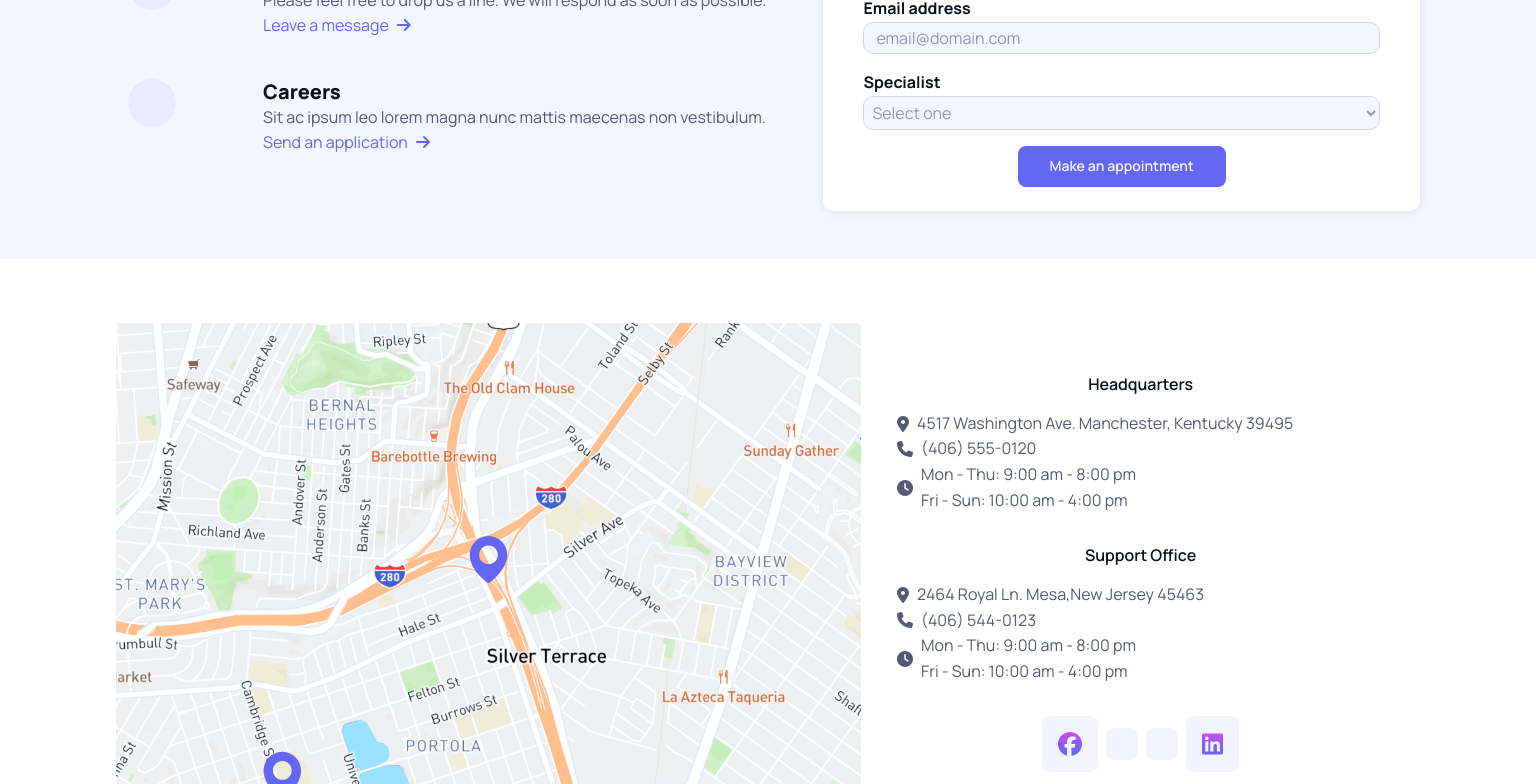
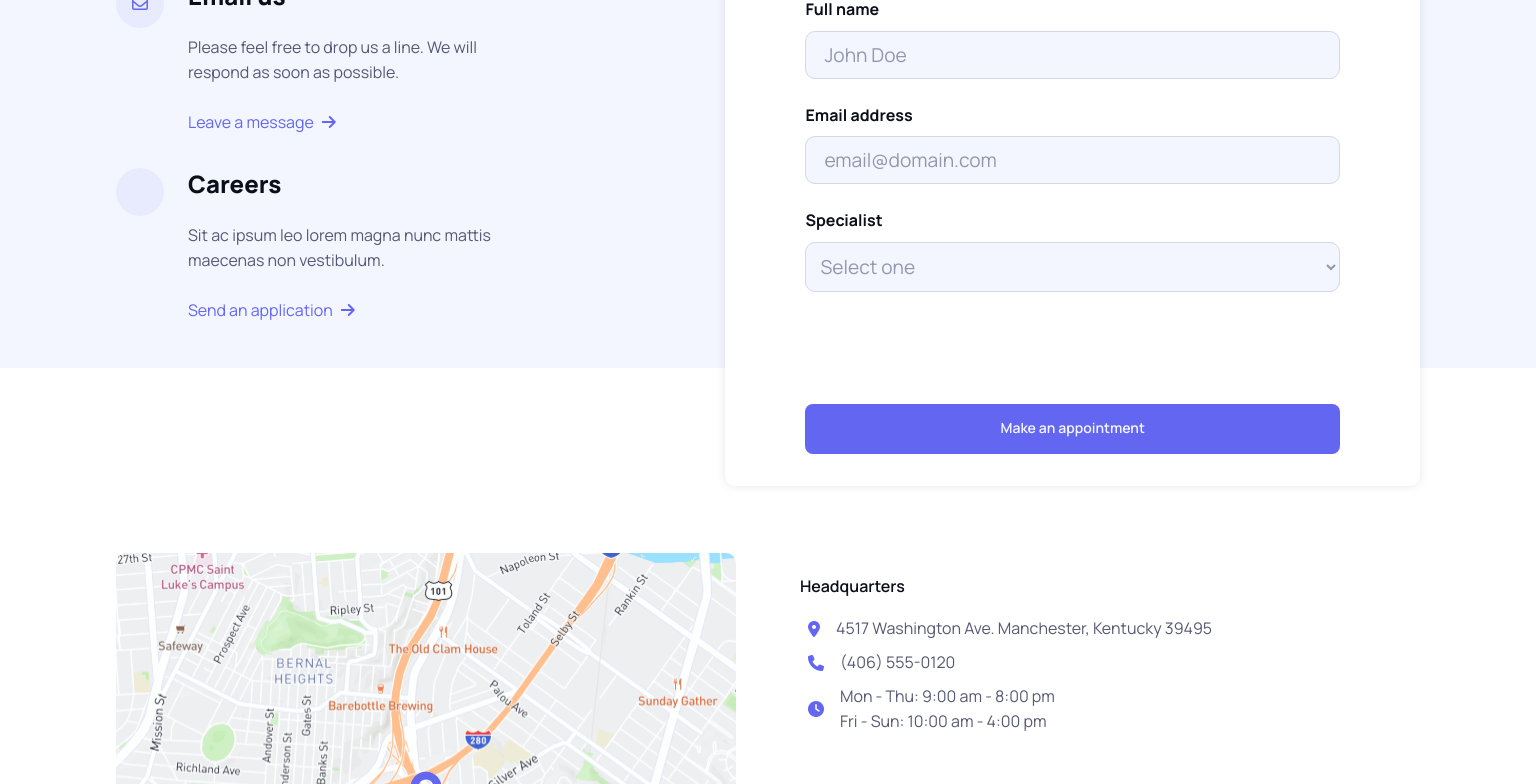
Before and after one commit to MSPlearns/React-silicon, a React (Vite) app in the folder react-silicon/: page /contact in a window 1536 px wide. Shown: the part 280-1064 px from the top of the page. Built offline with nearby package versions, Linux system fonts and the light colour scheme; some icons are missing.

Commit message:
contact page fully style, responsive. No breadcrums, no functional form

```diff
--- a/react-silicon/src/components/others/ContactUsForm.jsx
+++ b/react-silicon/src/components/others/ContactUsForm.jsx
@@ -41,7 +41,7 @@ const ContactUsForm = () => {
 
 			<button
 				className='btn btn-primary shape-rectangular btn-shadow-out'
-				id='btn-submit-subscribe'
+				id='btn-submit-contact'
 				type='submit'
 			>
 				Make an appointment
--- a/react-silicon/src/components/sections/contact-us.css
+++ b/react-silicon/src/components/sections/contact-us.css
@@ -180,11 +180,6 @@
 
 	#contact .contact-form {
 		width: 80%;
-		padding: 1.5rem 2.5rem;
-		border-radius: 10px;
-		background-color: var(--color-background-main);
-		box-shadow: 0 0 10px rgba(0, 0, 0, 0.1);
-		transition: all 0.3s ease-in-out;
 
 		h3.headline {
 			font-size: 1.5rem;
@@ -212,3 +207,95 @@
 		}
 	}
 }
+
+/* -------DESKTOP-------- */
+@media (min-width: 1400px) {
+	#contact {
+		padding-block: 2rem;
+
+		.container {
+			flex-direction: row;
+			gap: 0rem;
+		}
+
+		.wrapper {
+			align-items: flex-start;
+		}
+
+		/* --------| Contact us + contact cards section    |--------- */
+		.headline {
+			font-size: 2.5rem;
+			margin-bottom: 5rem;
+		}
+
+		.content {
+			gap: 2rem;
+			max-width: 400px;
+		}
+		.contact-card {
+			gap: 1.5rem;
+			grid-template-columns: 1fr 8fr;
+			padding: 0rem;
+
+			.content {
+				display: flex;
+				flex-direction: column;
+				align-items: flex-start;
+				gap: 1.5rem;
+			}
+
+			.card-header {
+				font-size: 1.5rem;
+			}
+		}
+	}
+	/* --------| Form section    |--------- */
+
+	#contact .contact-form {
+		display: grid;
+		grid-template-rows: 0.5fr 1fr 1fr 1fr 1fr 0.5fr;
+		text-align: left;
+		width: 100%;
+		height: 650px;
+		margin-bottom: -150px;
+		padding: 5rem 5rem 2rem;
+
+		h3.headline {
+			font-size: 2rem;
+			margin-bottom: 2rem;
+		}
+
+		label {
+			margin-block: 0.5rem;
+			/* display: block;
+			color: var(--color-text-headers);
+			font-weight: 700;
+			text-align: left; */
+		}
+
+		.form-control,
+		option {
+			width: 100%;
+			padding: 0.5rem 1rem;
+			margin-bottom: 1rem;
+			border: 1px solid var(--color-primary);
+			border-radius: 5px;
+			background-color: var(--color-background-contrast);
+			color: var(--color-text-light);
+			font-family: "Manrope", FontAwesome;
+			font-size: 1.2rem;
+			transition: all 0.3s ease-in-out;
+
+			width: 100%;
+			padding: 10px;
+			border: 1px solid var(--color-gray-400);
+			border-radius: 10px;
+		}
+
+		#btn-submit-contact {
+			padding-block: 1rem;
+			max-height: 50px;
+			grid-row: 6;
+		}
+	}
+}
--- a/react-silicon/src/components/sections/find-us.css
+++ b/react-silicon/src/components/sections/find-us.css
@@ -38,6 +38,9 @@
 			justify-content: flex-start;
 			align-items: center;
 			text-align: left;
+			.fa {
+				color: var(--color-primary);
+			}
 		}
 	}
 	.icon-bar {
@@ -55,6 +58,7 @@
 		display: block;
 		width: 80%;
 		height: auto;
+		border-radius: 10px;
 		/* height: ; */
 	}
 }
@@ -65,10 +69,6 @@
 		.container {
 			flex-direction: row;
 			gap: 0rem;
-
-			/* display: flex; */
-			/* justify-content: center; */
-			/* align-items: center; */
 			padding-block: 4rem;
 		}
 
@@ -87,7 +87,7 @@
 
 		.icon-bar {
 			gap: 0.5rem;
-			justify-content: space-evenly;
+			/* justify-content: space-evenly; */
 		}
 
 		.map {
@@ -99,3 +99,61 @@
 		}
 	}
 }
+
+/* -----DESKTOP----- */
+@media (min-width: 1400px) {
+	#find-us {
+		/* .container {
+		display: flex;
+
+		justify-content: center;
+		align-items: center;
+
+		gap: 5rem;
+	} */
+
+		.container {
+			flex-direction: row;
+			gap: 4rem;
+			padding-block: 10rem 5rem;
+		}
+
+		.content {
+			align-items: flex-start;
+			margin-top: 3rem;
+			text-align: left;
+			width: 50%;
+			gap: 4rem;
+		}
+
+		.addressCard {
+			align-items: flex-start;
+			gap: 1.25rem;
+			width: 90%;
+
+			.wrapper {
+				gap: 0.5rem;
+			}
+
+			.item {
+				gap: 0.5rem;
+			}
+		}
+
+		.icon-bar {
+			display: flex;
+			width: 80%;
+			justify-content: flex-start;
+			align-items: center;
+			gap: 1rem;
+			.icon {
+				font-size: 1.5rem;
+			}
+		}
+
+		.map {
+			display: block;
+			width: 50%;
+		}
+	}
+}
```
